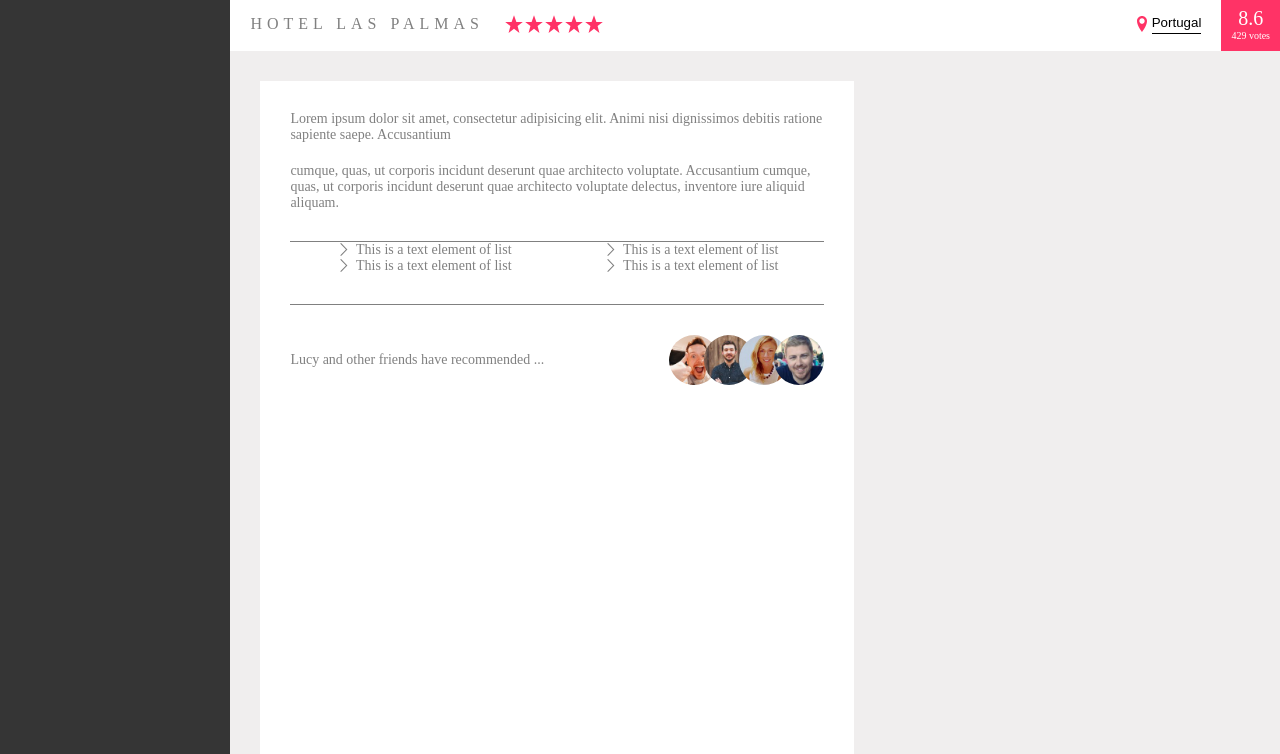
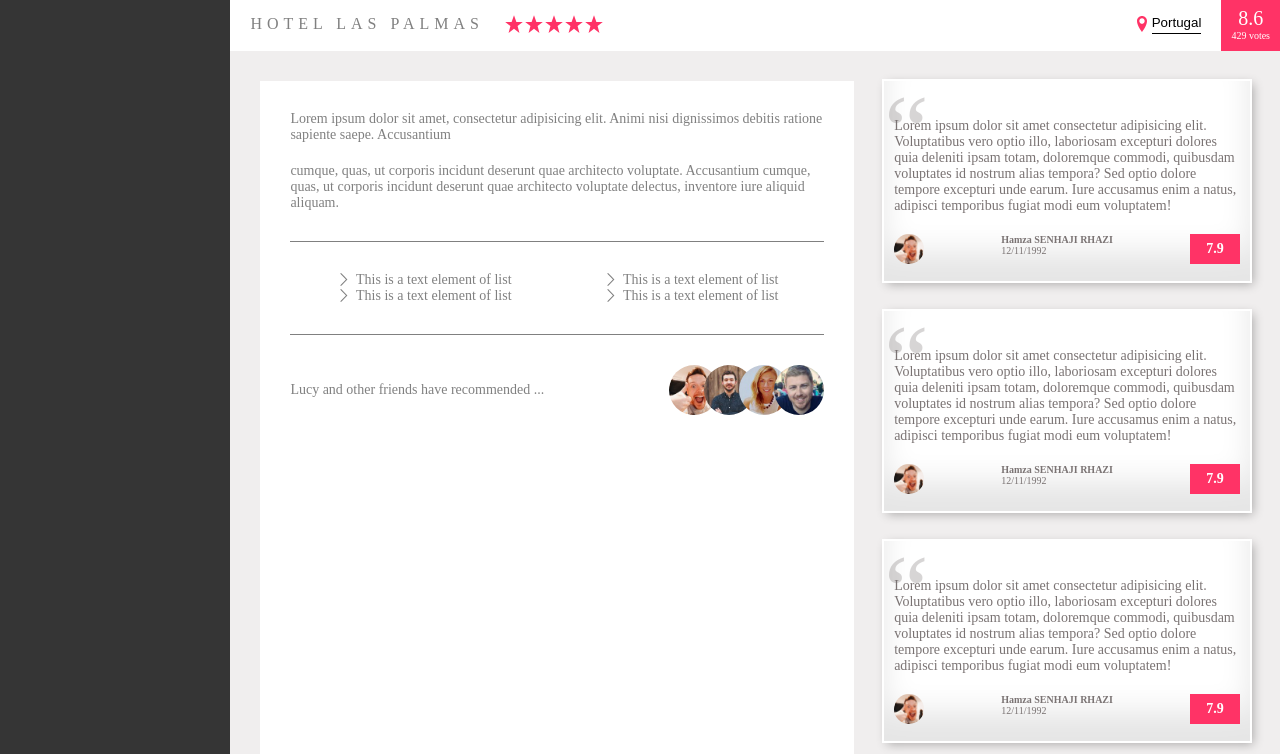
Before and after one commit to Senhaji-Rhazi-Hamza/udemy-css-trillo, a website: page index.html in a window 1280 px wide. Shown: the part 486-1240 px from the top of the page. Drawn offline with Linux system fonts and the light colour scheme.

Commit message:
WIP: content review

```diff
--- a/index.html
+++ b/index.html
@@ -217,7 +217,65 @@
                 </div>
               </div>
             </div>
-            <div class="reviews"></div>
+            <div class="reviews-layout">
+              <figure class="user-review">
+                <blockquote class="user-review__text">
+                  Lorem ipsum dolor sit amet consectetur adipisicing elit. Voluptatibus vero optio illo, laboriosam excepturi dolores quia deleniti ipsam totam, doloremque commodi, quibusdam voluptates id nostrum alias tempora? Sed optio dolore tempore excepturi unde earum. Iure accusamus enim a natus, adipisci temporibus fugiat modi eum voluptatem!
+                </blockquote>
+                <figcaption class="user-review__box-infos">
+                  <img src="img/user-1.jpg" alt="" class="user-review__photo">
+                  <div class="user-review__cords">
+                    <span class="user-review__name">
+                      Hamza SENHAJI RHAZI
+                    </span>
+                    <span class="user-review__date-review">
+                      12/11/1992
+                    </span>
+                  </div>
+                  <span class="user-review__rating">
+                    7.9
+                  </span>
+                </figcaption>
+              </figure>
+              <figure class="user-review">
+                <blockquote class="user-review__text">
+                  Lorem ipsum dolor sit amet consectetur adipisicing elit. Voluptatibus vero optio illo, laboriosam excepturi dolores quia deleniti ipsam totam, doloremque commodi, quibusdam voluptates id nostrum alias tempora? Sed optio dolore tempore excepturi unde earum. Iure accusamus enim a natus, adipisci temporibus fugiat modi eum voluptatem!
+                </blockquote>
+                <figcaption class="user-review__box-infos">
+                  <img src="img/user-1.jpg" alt="" class="user-review__photo">
+                  <div class="user-review__cords">
+                    <span class="user-review__name">
+                      Hamza SENHAJI RHAZI
+                    </span>
+                    <span class="user-review__date-review">
+                      12/11/1992
+                    </span>
+                  </div>
+                  <span class="user-review__rating">
+                    7.9
+                  </span>
+                </figcaption>
+              </figure>
+              <figure class="user-review">
+                <blockquote class="user-review__text">
+                  Lorem ipsum dolor sit amet consectetur adipisicing elit. Voluptatibus vero optio illo, laboriosam excepturi dolores quia deleniti ipsam totam, doloremque commodi, quibusdam voluptates id nostrum alias tempora? Sed optio dolore tempore excepturi unde earum. Iure accusamus enim a natus, adipisci temporibus fugiat modi eum voluptatem!
+                </blockquote>
+                <figcaption class="user-review__box-infos">
+                  <img src="img/user-1.jpg" alt="" class="user-review__photo">
+                  <div class="user-review__cords">
+                    <span class="user-review__name">
+                      Hamza SENHAJI RHAZI
+                    </span>
+                    <span class="user-review__date-review">
+                      12/11/1992
+                    </span>
+                  </div>
+                  <span class="user-review__rating">
+                    7.9
+                  </span>
+                </figcaption>
+              </figure>
+            </div>
           </div>
         </main>
       </div>
--- a/sass/_component.scss
+++ b/sass/_component.scss
@@ -201,6 +201,7 @@
         align-items: center;
         color: white;
     }
+
     &__rating-note {
         font-size: 200%;
         font-weight: 400;
@@ -278,37 +279,32 @@
     // height: 100%;
 
 }
-.description {
-    flex: 0 0 60%;
-    background-color: white;
-    display: flex;
-    padding: 3rem;
-    font-size: 140%;
-    color: gray;
-    flex-direction: column;
-
-}
 
 .paragraph:not(:last-of-type) {
     margin-bottom: 2rem;
 
 }
+
 .list {
     border-top: 1px solid gray;
     border-bottom: 1px solid gray;
     margin-top: 3rem;
     margin-bottom: 3rem;
     padding-bottom: 3rem;
+    padding-top: 3rem;
+
     display: flex;
     flex-wrap: wrap;
     list-style: none;
     justify-content: center;
+
     &__item {
         display: flex;
         flex: 0 0 50%;
         justify-content: center;
 
     }
+
     &__icon-item {
         margin-right: .5rem;
         fill: currentColor;
@@ -331,6 +327,7 @@
     &__friends {
         display: flex;
     }
+
     &__friends-photo {
         border-radius: 50%;
         width: 5rem;
@@ -338,3 +335,71 @@
         margin-left: -1.5rem;
     }
 }
+
+.user-review {
+    box-shadow:
+        inset 0 -3em 3em rgba(0, 0, 0, 0.1),
+        0 0 0 2px rgb(255, 255, 255),
+        0.3em 0.3em 1em rgba(0, 0, 0, 0.3);
+    position: relative;
+    background-color: white;
+    min-height: 20rem;
+    max-height: 30rem;
+    display: flex;
+    flex-direction: column;
+    padding: 1rem;
+    justify-content: center;
+    color: rgba($color: #7a7373, $alpha: 1.0);
+
+    &:not(:last-child) {
+        margin-bottom: 3rem;
+    }
+    &::before{
+        content: "\201C";
+        position: absolute;
+        top:-.8rem;
+        left:0px;
+        font-size: 10rem;
+        color: rgba($color: #7a7373, $alpha: .3);
+
+
+    }
+
+    &__box-infos {
+        display: flex;
+        justify-content: space-between;
+    }
+
+    &__name {
+
+        font-weight: 600;
+    }
+
+    &__rating {
+        color: white;
+        background-color: var(--color-primary-light);
+        width: 5rem;
+        display: flex;
+        align-items: center;
+        justify-content: center;
+        font-size: 140%;
+        font-weight: bold;
+    }
+
+    &__photo {
+        border-radius: 50%;
+        width: 3rem;
+        height: 3rem;
+    }
+
+    &__cords {
+        display: flex;
+        flex-direction: column;
+    }
+
+    &__text {
+        margin: 2rem 0;
+        font-size: 140%;
+    }
+
+}
--- a/sass/_layout.scss
+++ b/sass/_layout.scss
@@ -27,3 +27,20 @@
     background-color: var(--color-grey-light-3);
     flex: 1;
 }
+
+.description {
+    flex: 0 0 60%;
+    background-color: white;
+    display: flex;
+    padding: 3rem;
+    font-size: 140%;
+    color: gray;
+    flex-direction: column;
+}
+
+.reviews-layout{
+    flex: 1;
+    margin-left: 3rem;
+    display: flex;
+    flex-direction: column;
+}
```
Also changed, not shown: css/style.css.
